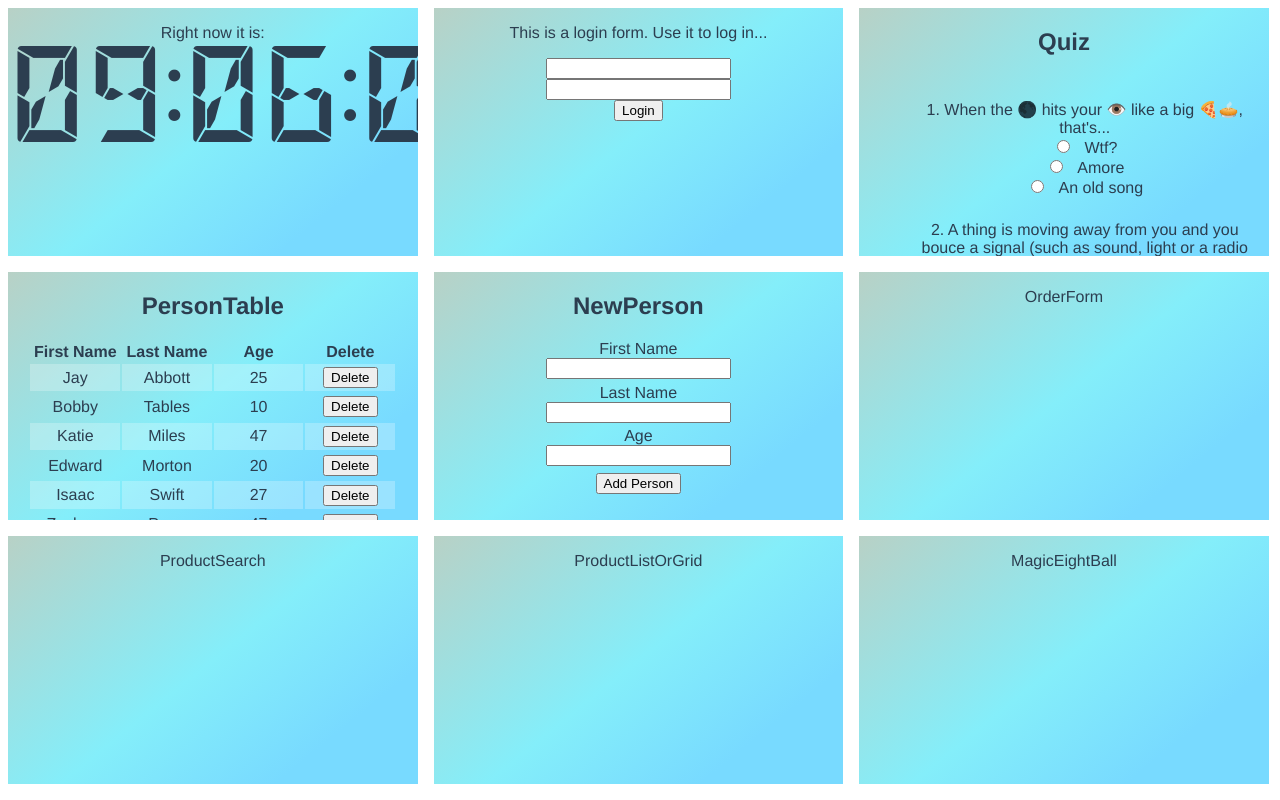
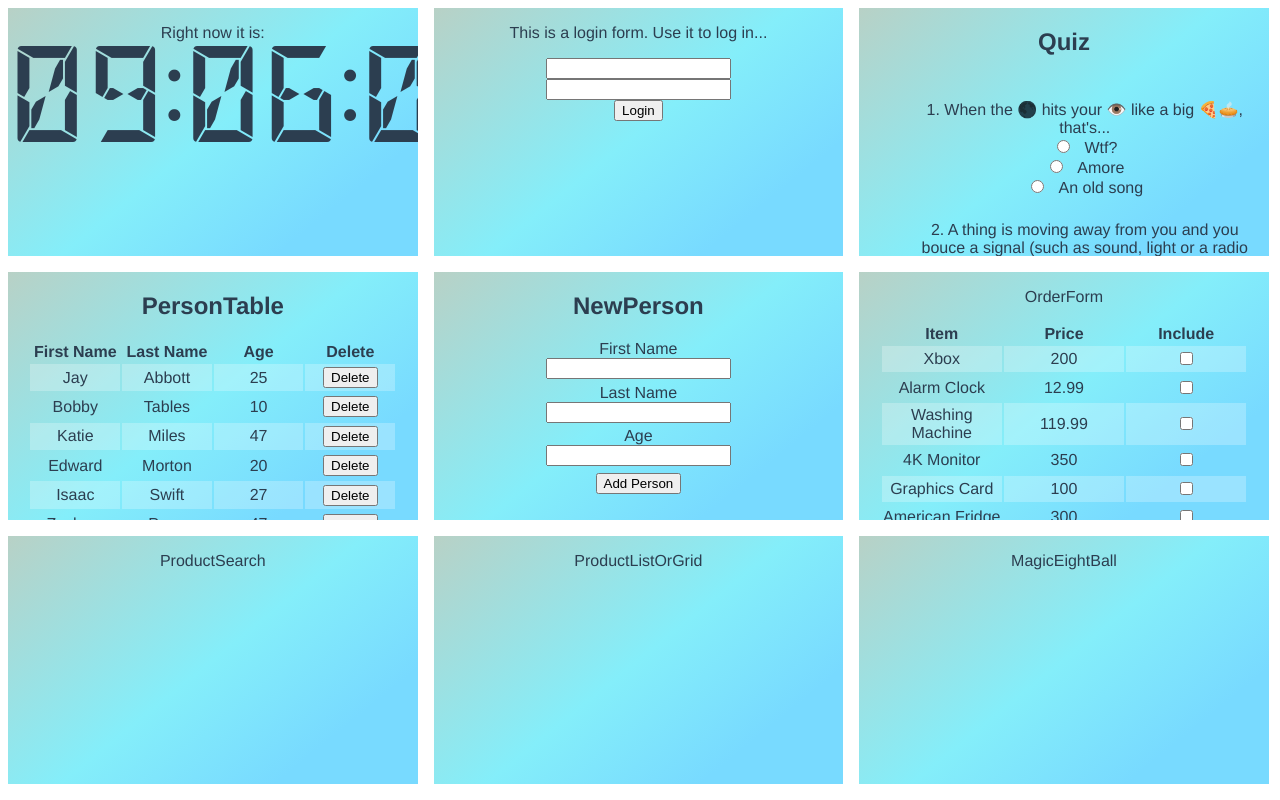
Before and after one commit to jayabbott/jays-3x3-grid, a Vue app: page / in a window 1280 px wide. Built offline with nearby package versions, Linux system fonts and the light colour scheme.

Commit message:
WIP task 6

```diff
--- a/src/components/OrderForm.vue
+++ b/src/components/OrderForm.vue
@@ -3,12 +3,42 @@
     <p>
       OrderForm
     </p>
+    <table class="product-table">
+      <tr>
+        <th>Item</th>
+        <th>Price</th>
+        <th>Include</th>
+      </tr>
+      <tr v-for="(product, productIndex) in products" v-bind:key="productIndex">
+        <td>{{ product.item }}</td>
+        <td>{{ product.price }}</td>
+        <td><input type="checkbox" v-bind:id="productIndex" v-bind:value="productIndex" v-model="checkedProducts"></td>
+      </tr>
+    </table>
   </div>
 </template>
 
 <script>
+
+let products = [
+  {item: 'Xbox', price: 200},
+  {item: 'Alarm Clock', price: 12.99},
+  {item: 'Washing Machine', price: 119.99},
+  {item: '4K Monitor', price: 350},
+  {item: 'Graphics Card', price: 100},
+  {item: 'American Fridge', price: 300},
+  {item: 'Playing Cards', price: 1.5},
+]
+
+
 export default {
   name: 'OrderForm',
+  data: function() {
+    return {
+      products: products,
+      checkedProducts: [],
+    }
+  }
 }
 </script>
 
@@ -27,4 +57,23 @@ li {
 a {
   color: #42b983;
 }
+
+.product-table {
+  margin-left: 5%;
+  width: 90%;
+}
+
+.product-table tr th {
+  width: 30%;
+}
+
+.product-table tr td {
+  padding-top: 0.2em;
+  padding-bottom: 0.2em;
+}
+
+tr:nth-child(even) {
+  background-color: rgba(255, 255, 255, 0.25);
+}
+
 </style>
```
